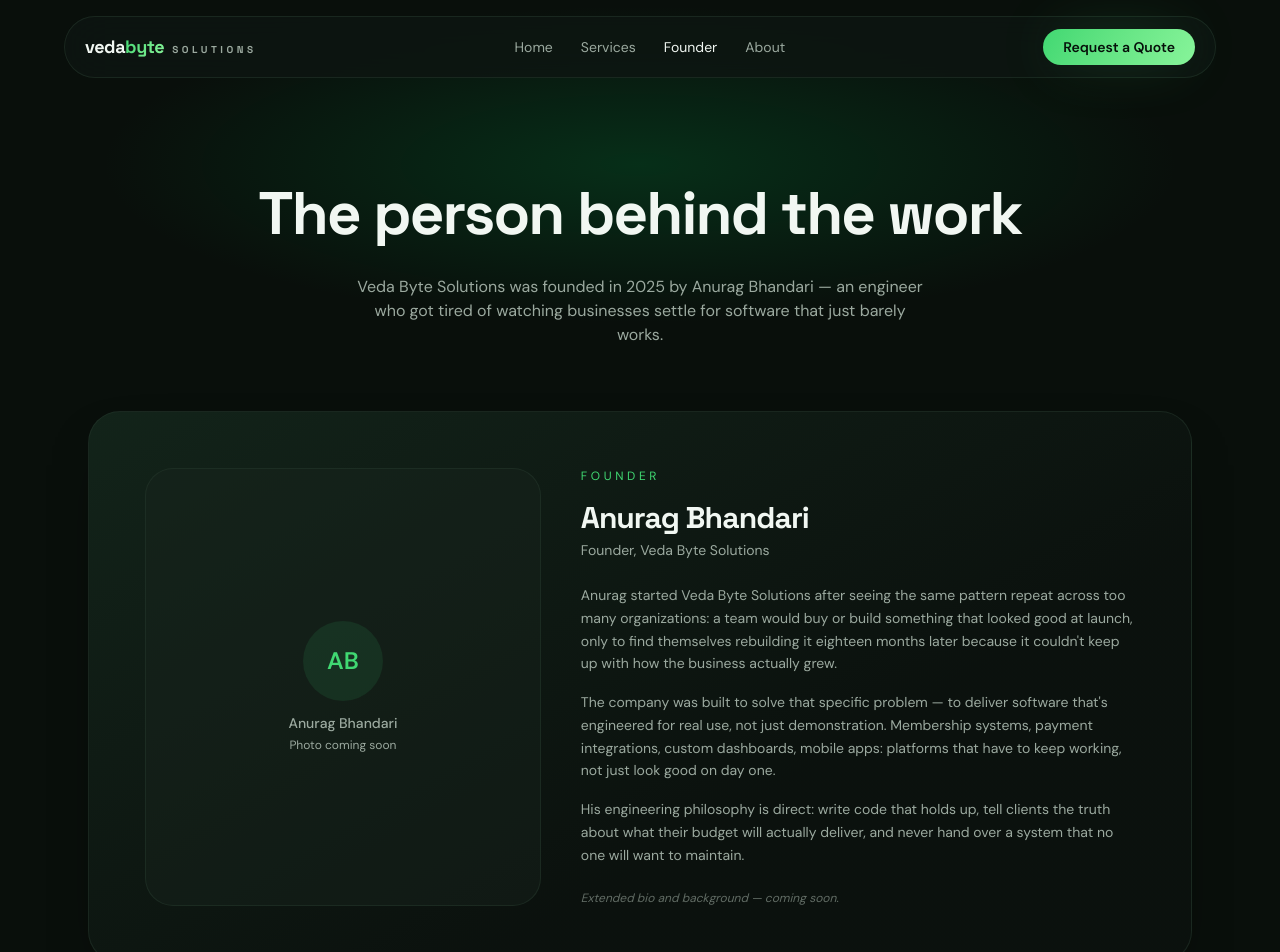
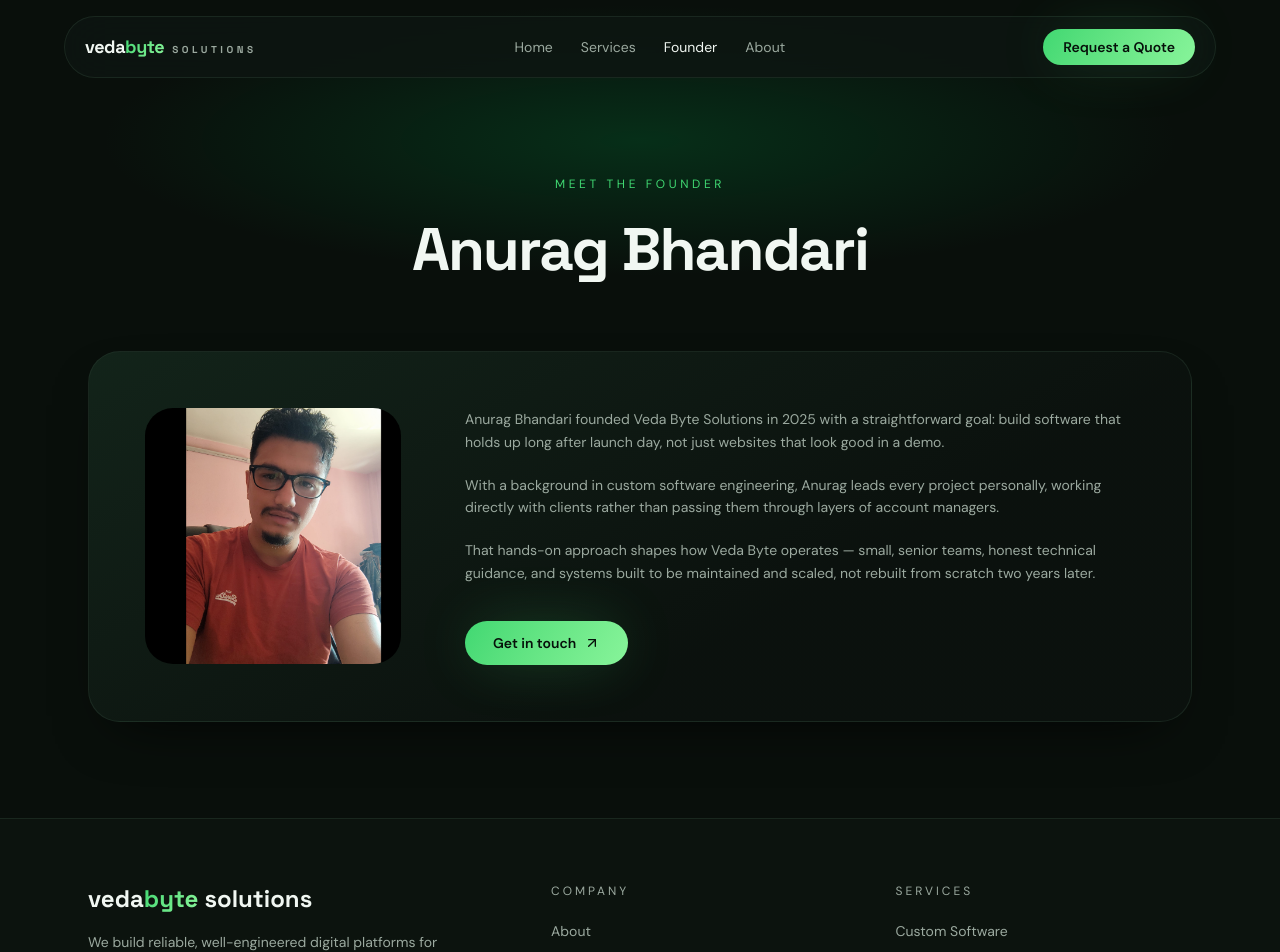
Before and after one commit to anuragbhandari777-gif/vbs, a Next.js app: page /founder in a window 1280 px wide. Shown: the top 952 px of the page. Built offline with nearby package versions, Linux system fonts and the light colour scheme.

Commit message:
Add founder photo

```diff
--- a/src/app/founder/page.tsx
+++ b/src/app/founder/page.tsx
@@ -1,19 +1,15 @@
 import type { Metadata } from "next";
+import Image from "next/image";
 import Link from "next/link";
+import { ArrowUpRight } from "lucide-react";
 import { SiteHeader } from "@/components/site-header";
 import { SiteFooter } from "@/components/site-footer";
+import profilePhoto from "@/assets/profile.png";
 
 export const metadata: Metadata = {
-  title: "Founder — Veda Byte Solutions",
+  title: "Meet the Founder — Veda Byte Solutions",
   description:
-    "Anurag Bhandari, founder of Veda Byte Solutions — the engineering philosophy behind the company and why it was built the way it was.",
-  openGraph: {
-    title: "Founder — Veda Byte Solutions",
-    description:
-      "The engineering philosophy behind Veda Byte Solutions.",
-    type: "website",
-  },
-  twitter: { card: "summary_large_image" },
+    "Anurag Bhandari, founder of Veda Byte Solutions, on why the company was built around engineering discipline rather than template solutions.",
 };
 
 export default function Founder() {
@@ -24,80 +20,54 @@ export default function Founder() {
         <section className="relative overflow-hidden">
           <div className="halo pointer-events-none absolute inset-0" />
           <div className="relative mx-auto max-w-4xl px-6 pb-16 pt-44 text-center">
-            <h1 className="text-4xl font-bold leading-tight sm:text-6xl">
-              The person behind the work
+            <p className="text-xs uppercase tracking-[0.3em] text-primary">
+              Meet the founder
+            </p>
+            <h1 className="mt-5 text-4xl font-bold leading-tight sm:text-6xl">
+              Anurag Bhandari
             </h1>
-            <p className="mx-auto mt-6 max-w-xl text-base text-muted-foreground">
-              Veda Byte Solutions was founded in 2025 by Anurag Bhandari — an
-              engineer who got tired of watching businesses settle for software
-              that just barely works.
-            </p>
           </div>
         </section>
 
-        <section className="mx-auto max-w-6xl px-6 pb-20">
-          <div className="surface-card grid gap-10 rounded-[2rem] p-8 md:grid-cols-[1fr_1.4fr] md:p-14">
-            {/* Photo placeholder */}
-            <div className="flex flex-col items-center gap-4">
-              <div className="flex h-64 w-full items-center justify-center rounded-3xl border border-border bg-secondary/40 text-muted-foreground md:h-full">
-                <div className="text-center">
-                  <div className="mx-auto mb-3 flex size-20 items-center justify-center rounded-full bg-primary/10 text-2xl font-bold text-primary">
-                    AB
-                  </div>
-                  <p className="text-sm font-medium">Anurag Bhandari</p>
-                  <p className="mt-1 text-xs text-muted-foreground">Photo coming soon</p>
-                </div>
+        <section className="mx-auto max-w-6xl px-6 pb-24">
+          <div className="surface-card grid gap-10 rounded-[2rem] p-8 md:grid-cols-[280px_1fr] md:p-14">
+            <div className="mx-auto md:mx-0">
+              <div className="relative size-56 overflow-hidden rounded-3xl md:size-64">
+                <Image
+                  src={profilePhoto}
+                  alt="Anurag Bhandari, Founder of Veda Byte Solutions"
+                  fill
+                  className="object-cover"
+                  priority
+                />
               </div>
             </div>
 
-            <div className="flex flex-col justify-center">
-              <p className="text-xs uppercase tracking-[0.3em] text-primary">
-                Founder
+            <div className="flex flex-col justify-center space-y-5 text-sm leading-relaxed text-muted-foreground">
+              <p>
+                Anurag Bhandari founded Veda Byte Solutions in 2025 with a
+                straightforward goal: build software that holds up long after
+                launch day, not just websites that look good in a demo.
               </p>
-              <h2 className="mt-4 text-2xl font-bold sm:text-3xl">
-                Anurag Bhandari
-              </h2>
-              <p className="mt-1 text-sm text-muted-foreground">
-                Founder, Veda Byte Solutions
+              <p>
+                With a background in custom software engineering, Anurag leads
+                every project personally, working directly with clients rather
+                than passing them through layers of account managers.
+              </p>
+              <p>
+                That hands-on approach shapes how Veda Byte operates — small,
+                senior teams, honest technical guidance, and systems built to be
+                maintained and scaled, not rebuilt from scratch two years later.
               </p>
 
-              <div className="mt-6 space-y-4 text-sm leading-relaxed text-muted-foreground">
-                <p>
-                  Anurag started Veda Byte Solutions after seeing the same pattern
-                  repeat across too many organizations: a team would buy or build
-                  something that looked good at launch, only to find themselves
-                  rebuilding it eighteen months later because it couldn&apos;t
-                  keep up with how the business actually grew.
-                </p>
-                <p>
-                  The company was built to solve that specific problem — to deliver
-                  software that&apos;s engineered for real use, not just
-                  demonstration. Membership systems, payment integrations, custom
-                  dashboards, mobile apps: platforms that have to keep working,
-                  not just look good on day one.
-                </p>
-                <p>
-                  His engineering philosophy is direct: write code that holds up,
-                  tell clients the truth about what their budget will actually
-                  deliver, and never hand over a system that no one will want
-                  to maintain.
-                </p>
-              </div>
-
-              <p className="mt-6 text-xs italic text-muted-foreground/60">
-                Extended bio and background — coming soon.
-              </p>
+              <Link
+                href="/contact"
+                className="btn-primary mt-4 inline-flex w-fit items-center gap-2 rounded-full px-7 py-3 text-sm font-semibold"
+              >
+                Get in touch <ArrowUpRight className="size-4" />
+              </Link>
             </div>
           </div>
-        </section>
-
-        <section className="mx-auto max-w-6xl px-6 pb-24 text-center">
-          <Link
-            href="/contact"
-            className="btn-primary inline-flex rounded-full px-8 py-3.5 text-sm font-semibold"
-          >
-            Request a consultation
-          </Link>
         </section>
       </main>
       <SiteFooter />
```
Also changed, not shown: src/assets/profile.png (added), 1 other file (tests, documents, lock files or other folders).
